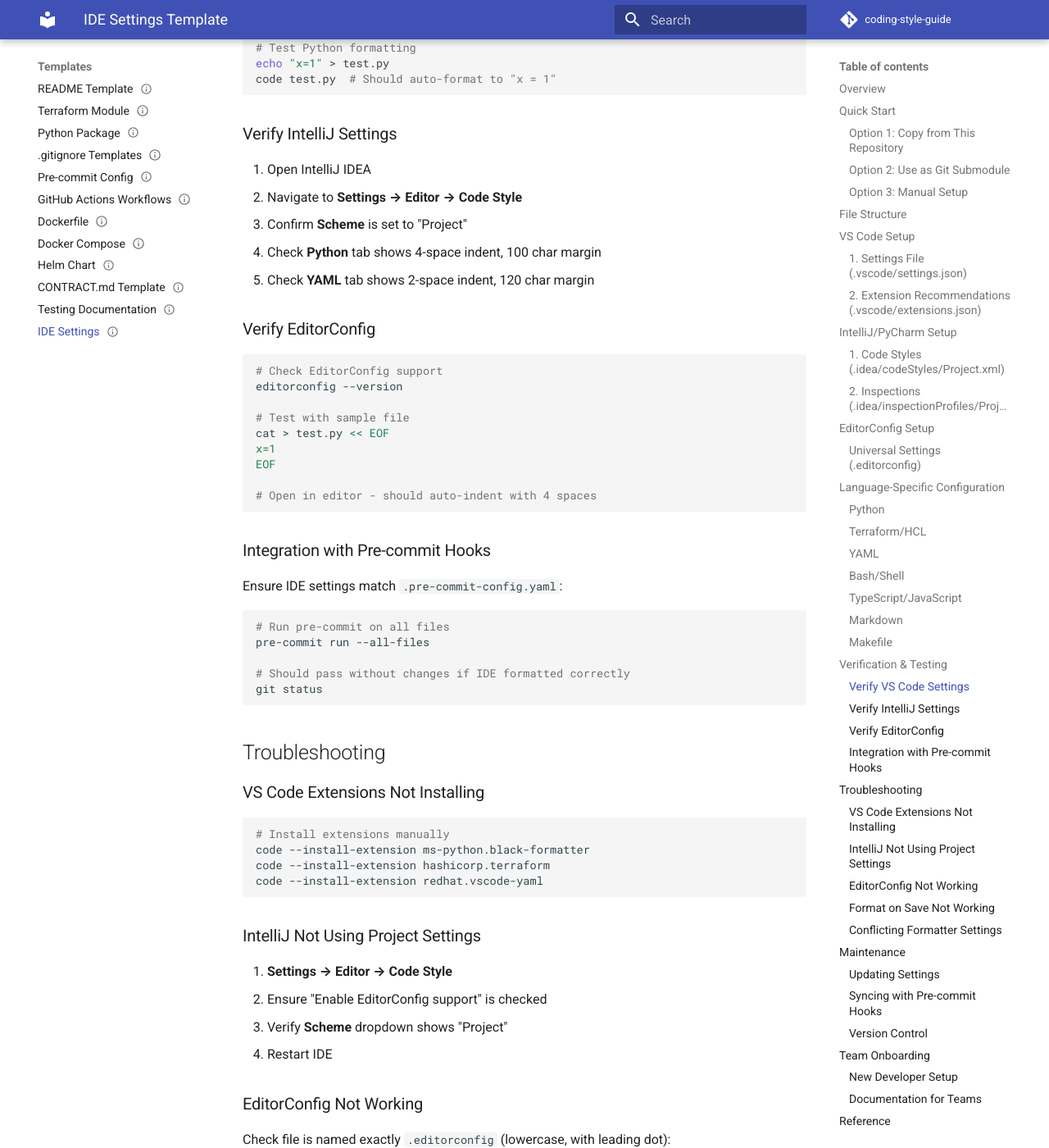
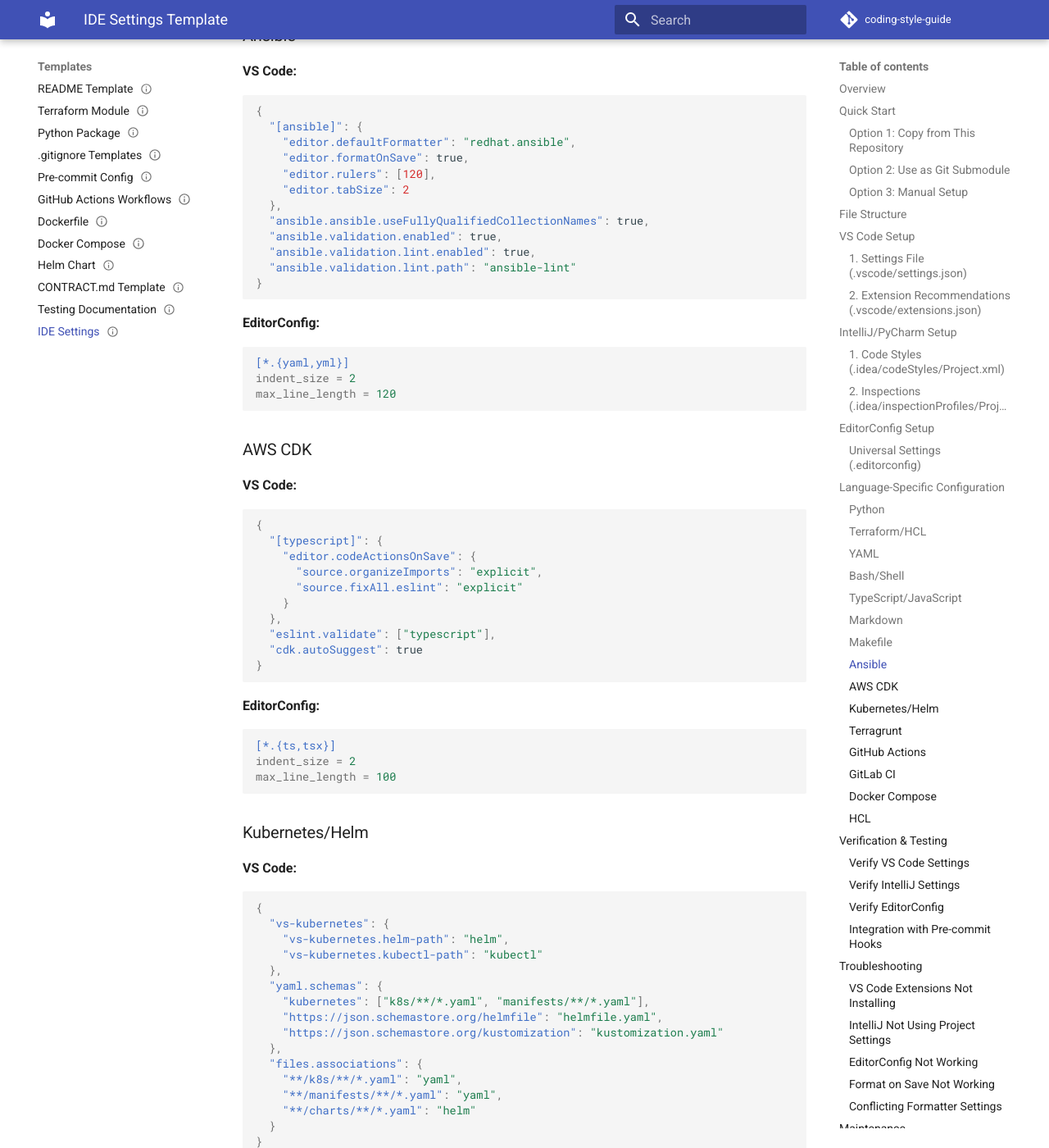
Before and after one commit to tydukes/coding-style-guide, an MkDocs documentation site: the page built from docs/04_templates/ide_settings_template.md, in a window 1280 px wide and 1400 px high, scrolled down 9222 px. Shown: the whole window at 82% size. Built offline with MkDocs 1.6.1 and Material for MkDocs 9.7.7, drawn with Linux system fonts in a browser that asks for light colours; comment, search, counter and statistics services are not loaded; some of the changed text lies outside the part shown.

Commit message:
feat(ide): complete IDE settings for all 19 supported languages
Add IDE settings for 8 remaining languages to achieve 100% coverage:
- Ansible: ansible-lint integration and validation
- AWS CDK: ESLint validation and CDK-specific auto-completion
- Kubernetes/Helm: K8s schema validation and Helm IntelliSense
- Terragrunt: terragrunt.hcl file associations and formatting
- GitHub Actions: workflow schema validation and language server
- GitLab CI: pipeline schema validation and auto-completion
- Docker Compose: compose schema validation and file associations
- HCL: dedicated HCL formatter separate from Terraform

Updates to VS Code configuration:
- Add language-specific formatters and validation for all 8 languages
- Add YAML schemas for GitHub Actions, GitLab CI, K8s, and Docker Compose
- Add file associations for Terragrunt, K8s manifests, and HCL configs
- Enable ansible-lint, GitHub Actions language server, and K8s tools

Extension recommendations:
- redhat.ansible - Ansible language support and linting
- dbaeumer.vscode-eslint - ESLint for CDK TypeScript validation
- aws-scripting-guy.cdk-snippets - AWS CDK code snippets
- ms-kubernetes-tools.vscode-kubernetes-tools - K8s tooling
- tim-koehler.helm-intellisense - Helm chart IntelliSense
- github.vscode-github-actions - GitHub Actions validation
- gitlab.gitlab-workflow - GitLab CI/CD integration
- hashicorp.hcl - HCL language support

EditorConfig updates:
- Add Terragrunt-specific settings for terragrunt.hcl files
- Add Kubernetes manifest directory patterns (k8s/, manifests/)
- Add Helm chart patterns (charts/, helmfile.yaml)
- Add Kustomize configuration (kustomization.yaml)
- Add pure HCL configuration files (.terraformrc, terraform.rc)

Documentation updates:
- Update ide_settings_template.md with all 8 new language sections
- Add complete VS Code and EditorConfig examples for each language
- Update extension recommendations list with all new extensions

Closes #240, #241, #242, #243, #244, #245, #246, #247
Closes #248

Co-Authored-By: Claude Sonnet 4.5 <noreply@anthropic.com>

````diff
--- a/docs/04_templates/ide_settings_template.md
+++ b/docs/04_templates/ide_settings_template.md
@@ -156,12 +156,20 @@ Automatically prompts users to install required extensions.
     "DavidAnson.vscode-markdownlint",
     "timonwong.shellcheck",
     "hashicorp.terraform",
+    "hashicorp.hcl",
     "ms-azuretools.vscode-docker",
     "esbenp.prettier-vscode",
     "ms-vscode.powershell",
     "eamodio.gitlens",
     "EditorConfig.EditorConfig",
-    "sonarsource.sonarlint-vscode"
+    "sonarsource.sonarlint-vscode",
+    "redhat.ansible",
+    "dbaeumer.vscode-eslint",
+    "aws-scripting-guy.cdk-snippets",
+    "ms-kubernetes-tools.vscode-kubernetes-tools",
+    "tim-koehler.helm-intellisense",
+    "github.vscode-github-actions",
+    "gitlab.gitlab-workflow"
   ]
 }
 ```
@@ -453,6 +461,210 @@ trim_trailing_whitespace = false
 indent_style = tab
 ```
 
+### Ansible
+
+**VS Code:**
+
+```json
+{
+  "[ansible]": {
+    "editor.defaultFormatter": "redhat.ansible",
+    "editor.formatOnSave": true,
+    "editor.rulers": [120],
+    "editor.tabSize": 2
+  },
+  "ansible.ansible.useFullyQualifiedCollectionNames": true,
+  "ansible.validation.enabled": true,
+  "ansible.validation.lint.enabled": true,
+  "ansible.validation.lint.path": "ansible-lint"
+}
+```
+
+**EditorConfig:**
+
+```ini
+[*.{yaml,yml}]
+indent_size = 2
+max_line_length = 120
+```
+
+### AWS CDK
+
+**VS Code:**
+
+```json
+{
+  "[typescript]": {
+    "editor.codeActionsOnSave": {
+      "source.organizeImports": "explicit",
+      "source.fixAll.eslint": "explicit"
+    }
+  },
+  "eslint.validate": ["typescript"],
+  "cdk.autoSuggest": true
+}
+```
+
+**EditorConfig:**
+
+```ini
+[*.{ts,tsx}]
+indent_size = 2
+max_line_length = 100
+```
+
+### Kubernetes/Helm
+
+**VS Code:**
+
+```json
+{
+  "vs-kubernetes": {
+    "vs-kubernetes.helm-path": "helm",
+    "vs-kubernetes.kubectl-path": "kubectl"
+  },
+  "yaml.schemas": {
+    "kubernetes": ["k8s/**/*.yaml", "manifests/**/*.yaml"],
+    "https://json.schemastore.org/helmfile": "helmfile.yaml",
+    "https://json.schemastore.org/kustomization": "kustomization.yaml"
+  },
+  "files.associations": {
+    "**/k8s/**/*.yaml": "yaml",
+    "**/manifests/**/*.yaml": "yaml",
+    "**/charts/**/*.yaml": "helm"
+  }
+}
+```
+
+**EditorConfig:**
+
+```ini
+[{k8s,manifests}/**/*.{yaml,yml}]
+indent_size = 2
+max_line_length = 120
+```
+
+### Terragrunt
+
+**VS Code:**
+
+```json
+{
+  "files.associations": {
+    "terragrunt.hcl": "terraform",
+    "**/terragrunt.hcl": "terraform"
+  },
+  "[terraform]": {
+    "editor.defaultFormatter": "hashicorp.terraform",
+    "editor.formatOnSave": true,
+    "editor.rulers": [120]
+  }
+}
+```
+
+**EditorConfig:**
+
+```ini
+[terragrunt.hcl]
+indent_size = 2
+max_line_length = 120
+```
+
+### GitHub Actions
+
+**VS Code:**
+
+```json
+{
+  "yaml.schemas": {
+    "https://json.schemastore.org/github-workflow": ".github/workflows/*.{yml,yaml}",
+    "https://json.schemastore.org/github-action": "action.{yml,yaml}"
+  },
+  "github.actions.languageServer": {
+    "enable": true
+  }
+}
+```
+
+**EditorConfig:**
+
+```ini
+[.github/workflows/*.{yml,yaml}]
+indent_size = 2
+```
+
+### GitLab CI
+
+**VS Code:**
+
+```json
+{
+  "yaml.schemas": {
+    "https://json.schemastore.org/gitlab-ci": ".gitlab-ci.yml"
+  }
+}
+```
+
+**EditorConfig:**
+
+```ini
+[.gitlab-ci.yml]
+indent_size = 2
+```
+
+### Docker Compose
+
+**VS Code:**
+
+```json
+{
+  "yaml.schemas": {
+    "https://raw.githubusercontent.com/compose-spec/compose-spec/master/schema/compose-spec.json": [
+      "docker-compose*.{yml,yaml}",
+      "compose*.{yml,yaml}"
+    ]
+  },
+  "files.associations": {
+    "docker-compose*.yml": "yaml",
+    "compose*.yml": "yaml"
+  }
+}
+```
+
+**EditorConfig:**
+
+```ini
+[docker-compose*.{yml,yaml}]
+indent_size = 2
+```
+
+### HCL
+
+**VS Code:**
+
+```json
+{
+  "files.associations": {
+    ".terraformrc": "hcl",
+    "terraform.rc": "hcl"
+  },
+  "[hcl]": {
+    "editor.defaultFormatter": "hashicorp.hcl",
+    "editor.formatOnSave": true,
+    "editor.rulers": [120],
+    "editor.tabSize": 2
+  }
+}
+```
+
+**EditorConfig:**
+
+```ini
+[{.terraformrc,terraform.rc}]
+indent_size = 2
+max_line_length = 120
+```
+
 ## Verification & Testing
 
 ### Verify VS Code Settings
````
Also changed, not shown: 1 other file.
